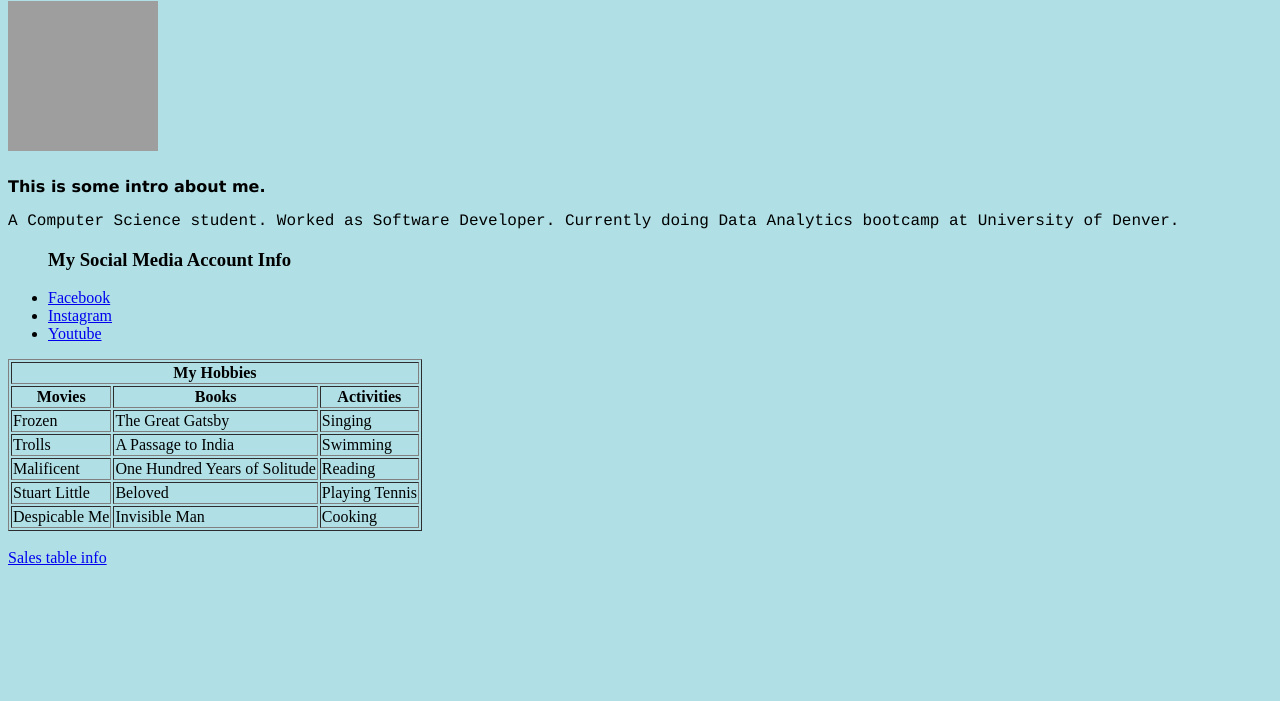
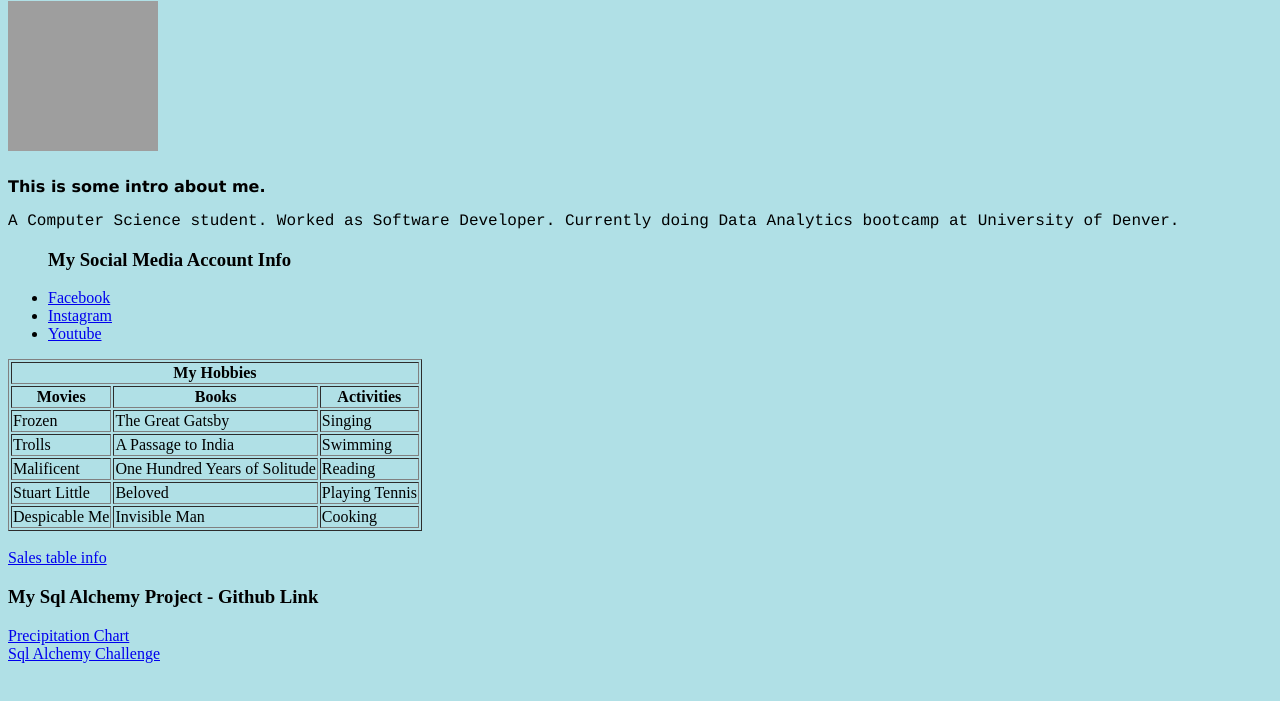
Before and after one commit to prasannarangam21/prasannarangam21.github.io, a plain HTML site: page index.html in a window 1280 px wide. Shown: the part 79-780 px from the top of the page. Drawn offline with Linux system fonts and the light colour scheme; grey boxes are pictures that could not be loaded.

Commit message:
added link to prj

```diff
--- a/index.html
+++ b/index.html
@@ -57,7 +57,12 @@
 </tbody>
 </table>
 <br/>
-<a href="C:\Users\prasa\my-data-class\du-den-data-pt-03-2020-u-c\11-Web\1\Activities\06-Stu_WorkingWithTables\Unsolved\index.html">Sales table info</a>
+<a href="C:\Users\prasa\my-data-class\du-den-data-pt-03-2020-u-c\11-Web\1\Activities\06-Stu_WorkingWithTables\Unsolved\index.html" target="_blank">Sales table info</a><br/>
+<h3> My Sql Alchemy Project - Github Link</h3>
+<a href="https://github.com/prasannarangam21/sqlalchemy-challenge/blob/master/precipitation.png" target="_blank">Precipitation Chart</a><br/>
+<a href="https://github.com/prasannarangam21/sqlalchemy-challenge" target="_blank">Sql Alchemy Challenge</a>
+<!--
+<a href="https://github.com/prasannarangam21/bio-prj.github.io/blob/master/climate.html" target="_blank">Link to climate Analysis Page</a>-->
  </head>
 </body>
 </html>
```
